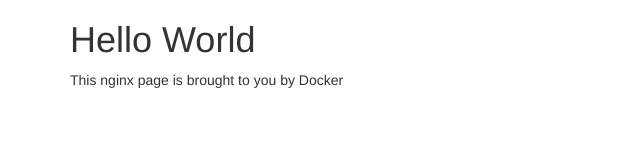
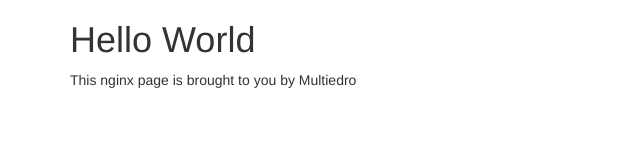
Before and after one commit to hugomsm/nginx-custom, a plain HTML site: page index.html in a window 1280 px wide. Shown: the full height of the page, 0-640 px from the left. Drawn offline with nearby package versions, Linux system fonts and the light colour scheme.

Commit message:
Update index.html

```diff
--- a/index.html
+++ b/index.html
@@ -7,7 +7,7 @@
   <body>
     <div class="container">
       <h1>Hello World</h1>
-      <p>This nginx page is brought to you by Docker</p>
+      <p>This nginx page is brought to you by Multiedro</p>
     </div>
   </body>
 </html>
```
